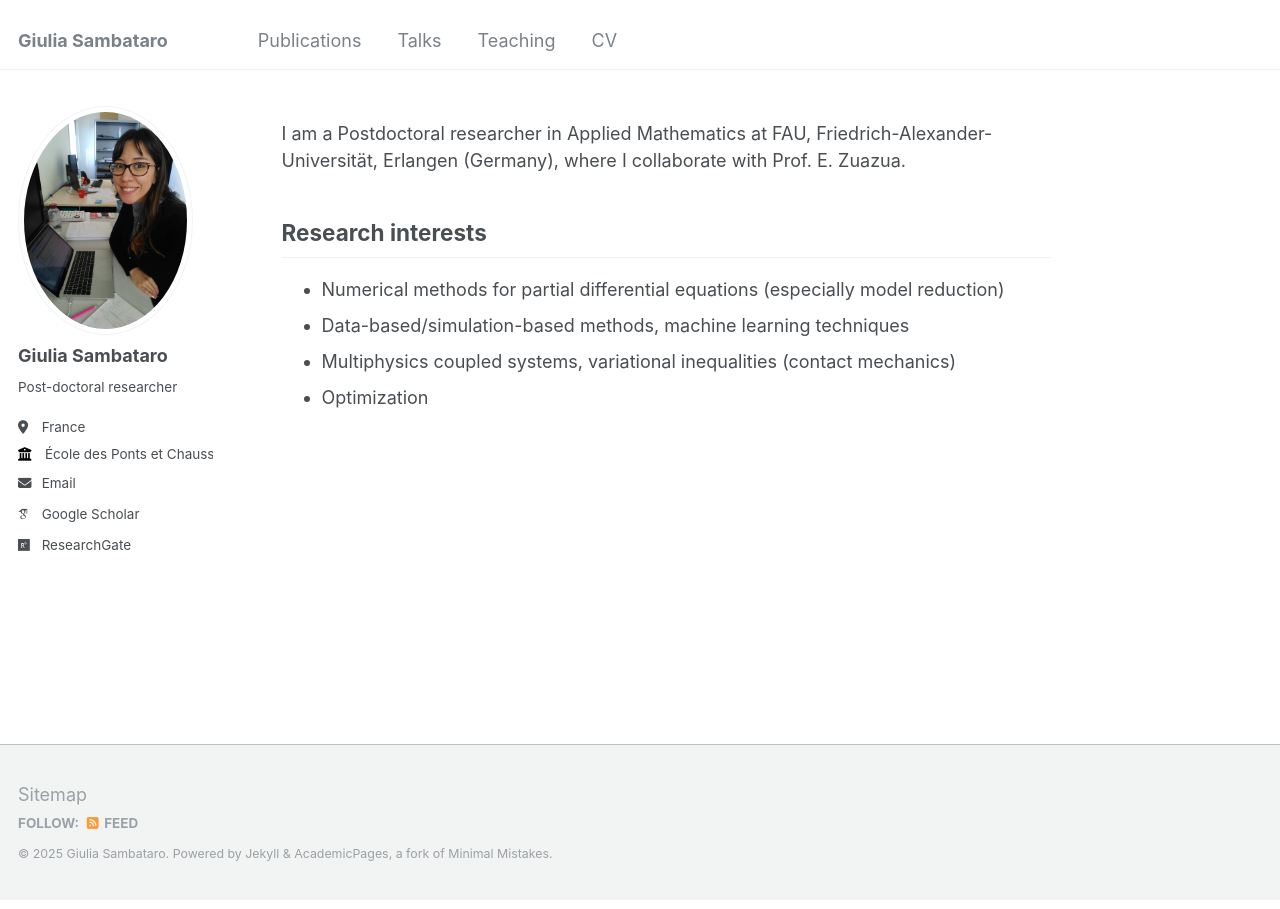
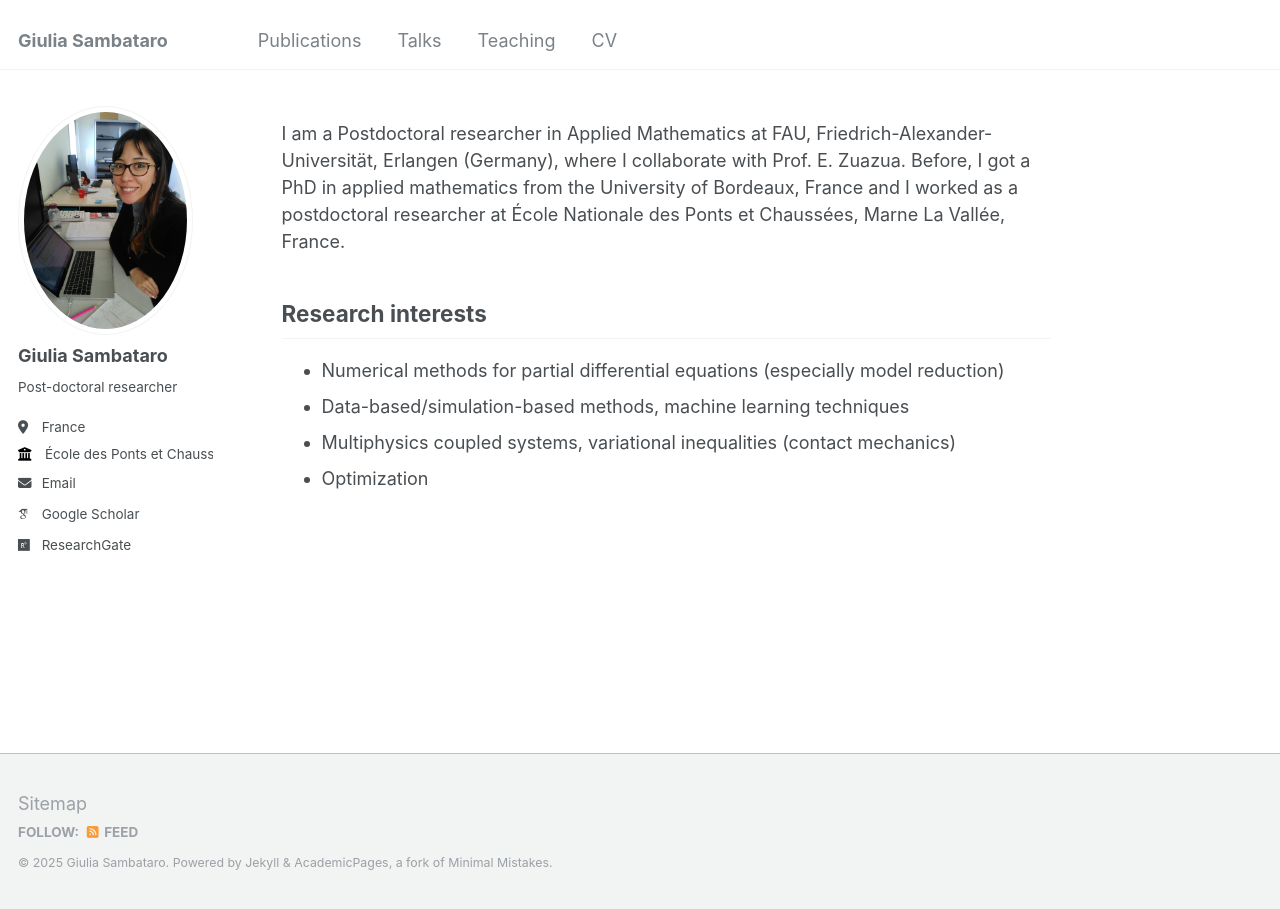
Before and after one commit to gsambata/gsambata.github.io, a Jekyll site: the page built from _pages/about.md, in a window 1280 px wide. Built offline with Jekyll 4.4.1, drawn with Linux system fonts in a browser that asks for light colours; some web fonts are replaced.

Commit message:
about me

```diff
--- a/_pages/about.md
+++ b/_pages/about.md
@@ -7,6 +7,7 @@ redirect_from:
   - /about.html
 ---
 I am a Postdoctoral researcher in Applied Mathematics at FAU, Friedrich-Alexander-Universität, Erlangen (Germany), where I collaborate with Prof. E. Zuazua.
+Before, I got a PhD in applied mathematics from the University of Bordeaux, France and I worked as a postdoctoral researcher at École Nationale des Ponts et Chaussées, Marne La Vallée, France.
 
 ## Research interests
 <ul>
```
Also changed, not shown: images/500x300.png (added), 1 other file.
